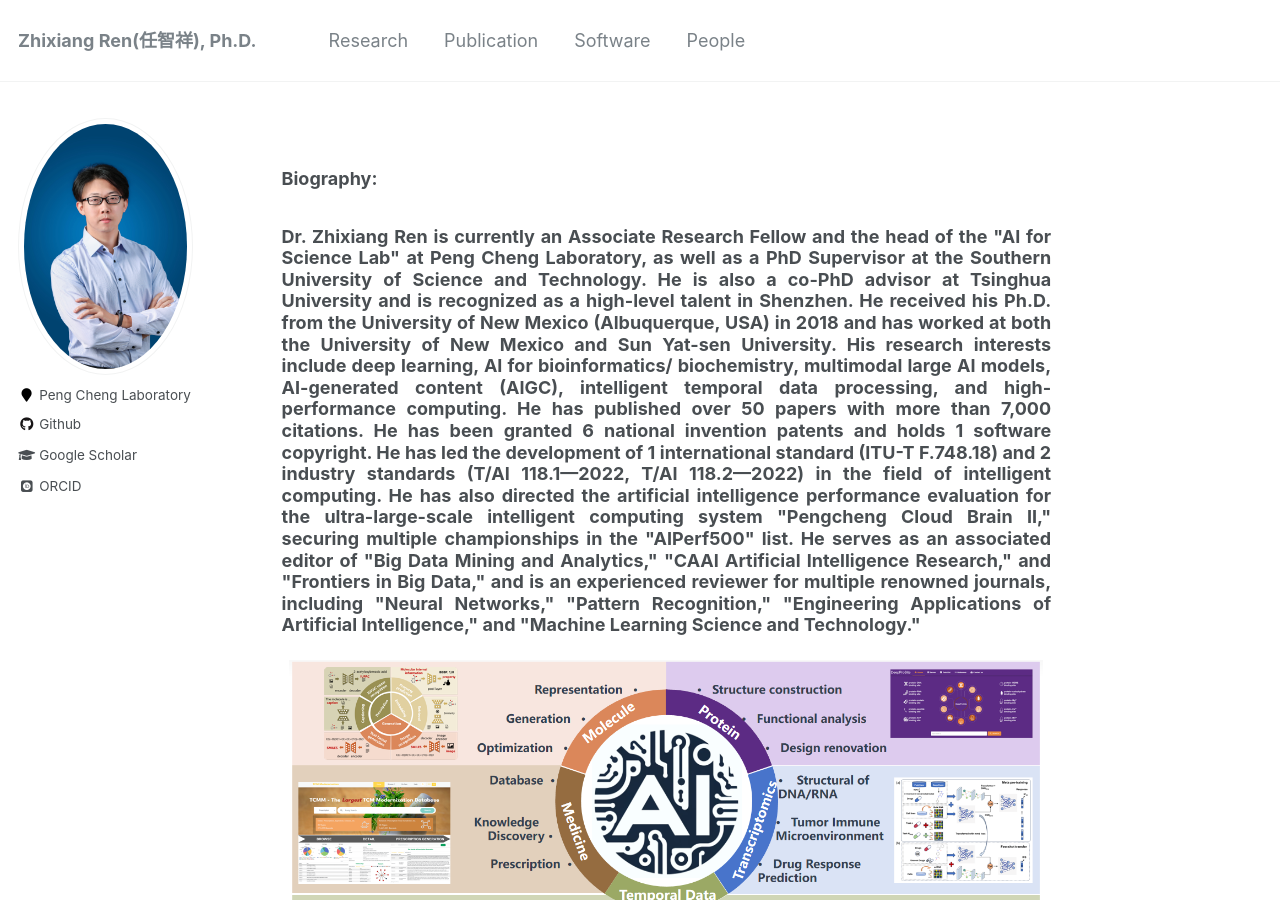
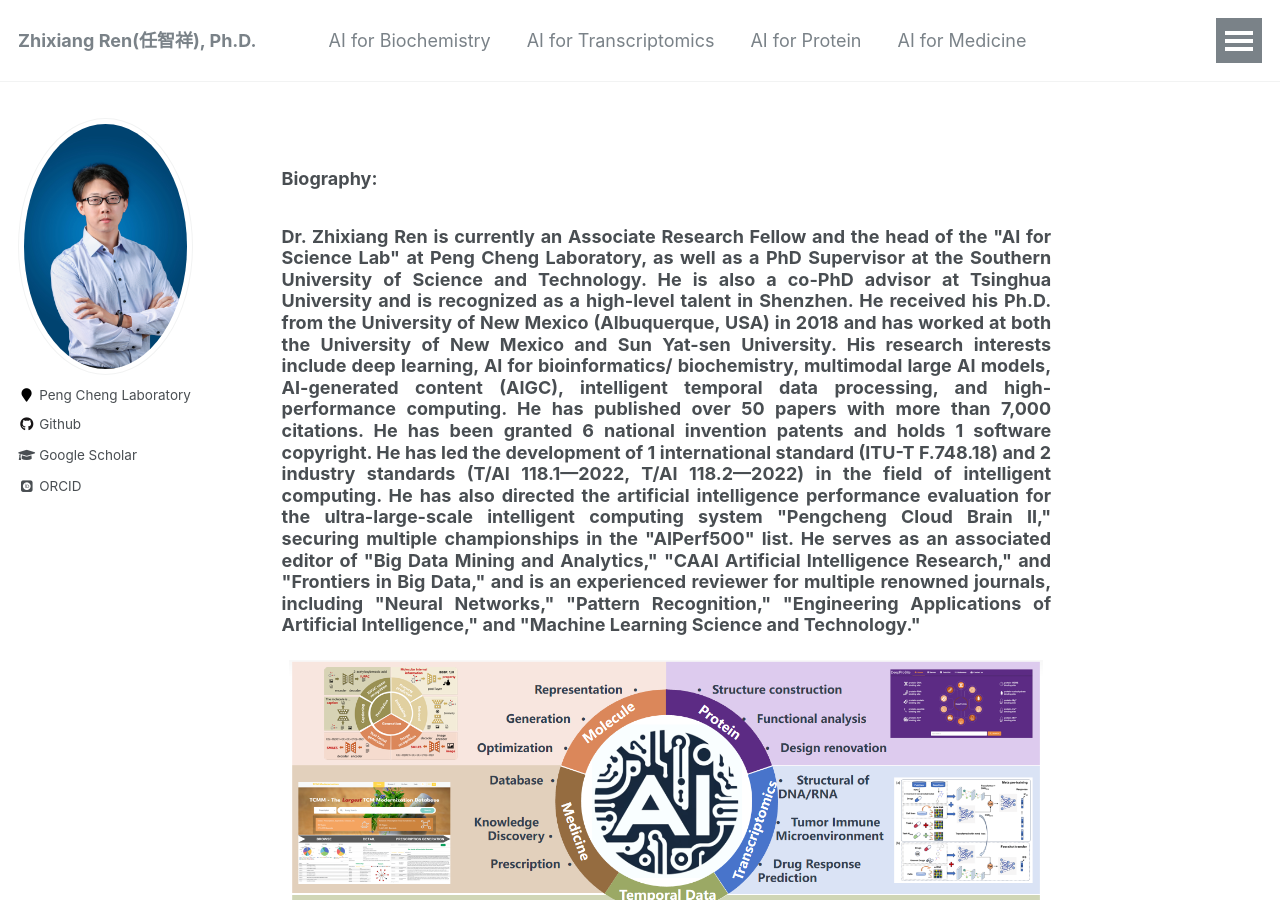
Before and after one commit to zhixiang-ren/zhixiang-ren.github.io, a Jekyll site: the page built from _pages/about.html, in a window 1280 px wide and 900 px high. Built offline with Jekyll 4.4.1, drawn with Linux system fonts in a browser that asks for light colours; some web fonts are replaced.

Commit message:
Update navigation.yml

```diff
--- a/_data/navigation.yml
+++ b/_data/navigation.yml
@@ -1,14 +1,17 @@
 # main links links
 main:
 
-  - title: "Research"
-    url: /Research/
+  - title: "AI for Biochemistry"
+    url: /AI_for_Biochemistry/
 
-  - title: "Publication"
-    url: /Publication/
+  - title: "AI for Transcriptomics"
+    url: /AI_for_Transcriptomics/
 
-  - title: "Software"
-    url: /Software/
+  - title: "AI for Protein"
+    url: /AI_for_Protein/
 
-  - title: "People"
-    url: /People/
+  - title: "AI for Medicine"
+    url: /AI_for_Traditional_Chinese_Medicine/
+
+  - title: "AI for Temporal Data"
+    url: /AI_for_Temporal_Scientific_Data/
```
